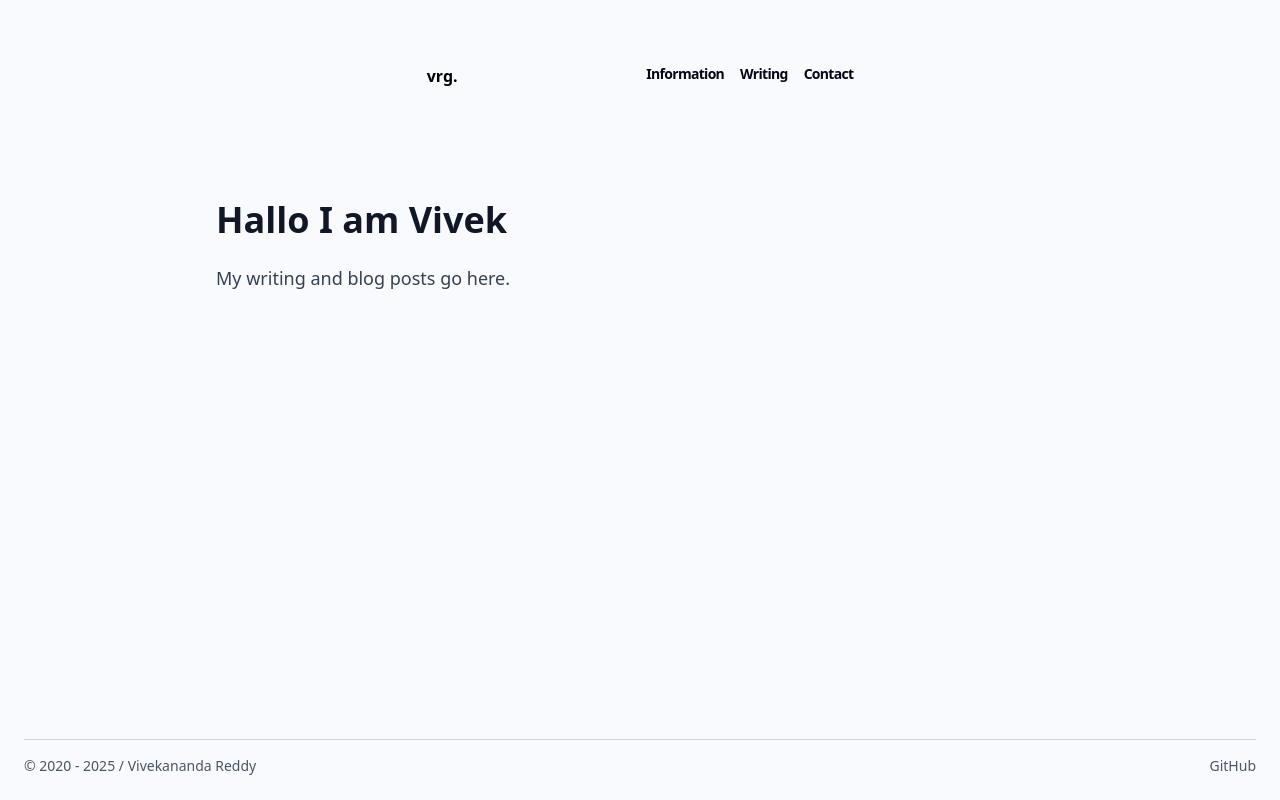
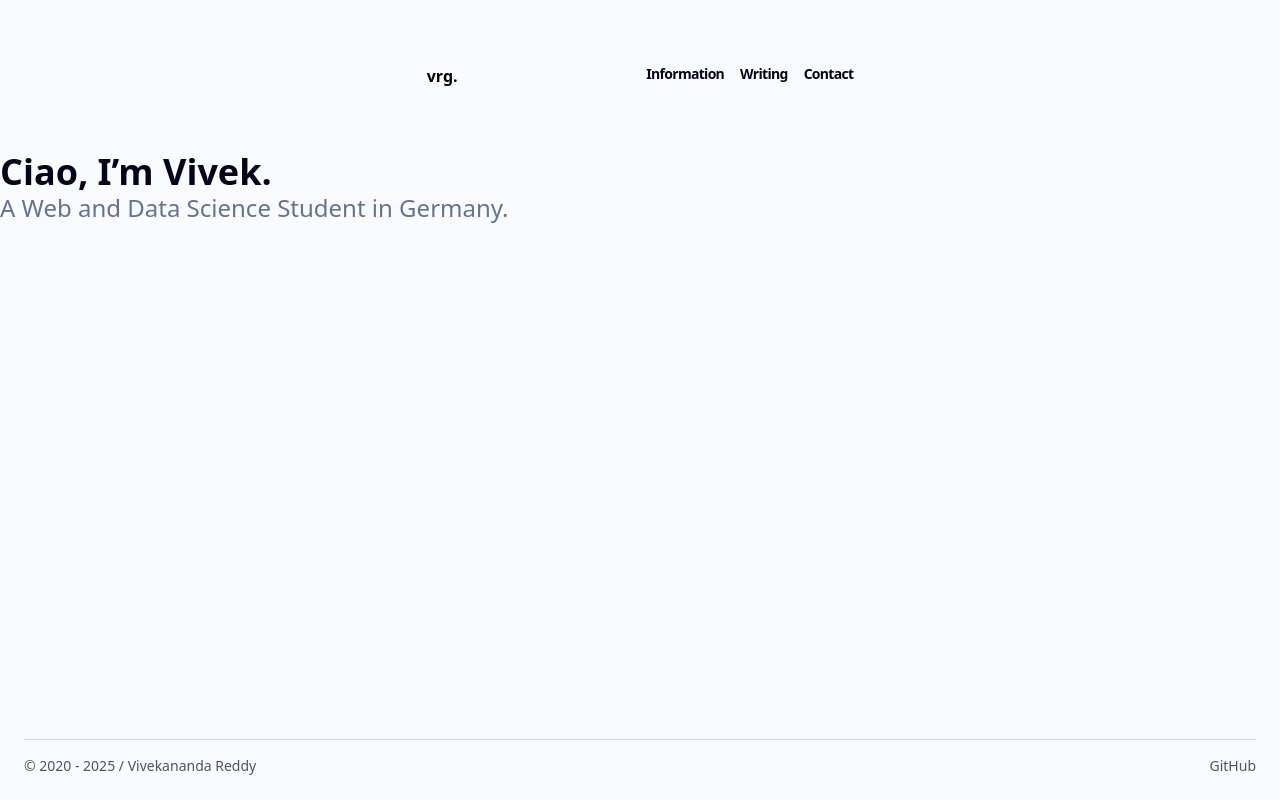
Before and after one commit to VivekanandaReddy3/portfolio, a Next.js app: page / in a window 1280 px wide. Built offline with nearby package versions, Linux system fonts and the light colour scheme.

Commit message:
feat: add hero section to homepage

```diff
--- a/app/layout.tsx
+++ b/app/layout.tsx
@@ -17,7 +17,7 @@ export default function RootLayout({
     <html lang="en">
       <body className="min-h-screen flex flex-col">
         {/* Navbar */}
-        <header className="pt-8 md:pt-16 md:w-1/2 pb-16 px-4 md:px-0 flex justify-between max-w-7xl mx-auto w-1/2 sm:w-full lg:w-1/2 xl:w-1/3">
+        <header className="pt-8 md:pt-16 md:w-1/2 pb-16 px-4 md:px-0 flex justify-between max-w-7xl mx-auto w-1/2 sm:w-full lg:w-1/2 xl:w-1/3 w-full">
           <Link href="/">
             <h1 className="text-base font-mono font-semibold text-black">vrg.</h1>
           </Link>
--- a/app/page.tsx
+++ b/app/page.tsx
@@ -1,12 +1,10 @@
 export default function Page() {
   return (
-    <div className="max-w-4xl mx-auto px-6 py-12">
-      <h1 className="text-4xl font-bold text-gray-900 mb-6">
-        Hallo I am Vivek
-      </h1>
-      <p className="text-lg text-gray-700">
-        My writing and blog posts go here.
-      </p>
-    </div>
+    <h1 className="font-semibold text-4xl mb-4 text-slate-950">
+          Ciao, I’m Vivek.
+          <span className="block text-slate-500 font-normal text-2xl">
+            A Web and Data Science Student in Germany.
+          </span>
+        </h1>
   )
 }
```
